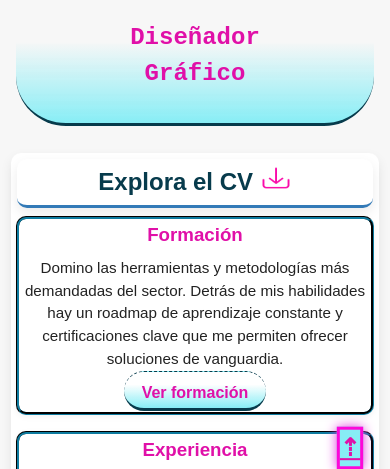
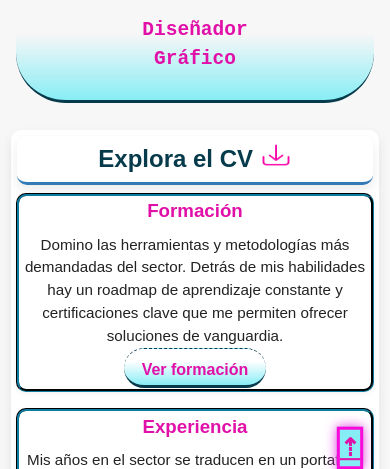
Before and after one commit to NerosJuanMa/juanmanuelmudarrapozo.github.io, a website: page index.html in a window 390 px wide. Shown: the part 333-802 px from the top of the page. Drawn offline with nearby package versions, Linux system fonts and the light colour scheme; no server answers.

Commit message:
Update styles.css

```diff
--- a/styles.css
+++ b/styles.css
@@ -1036,6 +1036,7 @@ user-select: none;
   }
 
   .header__role{
+    font-size: clamp(1rem, 5vw, 3rem);
     width: 100%;
     position:relative;
     white-space: normal;
```
